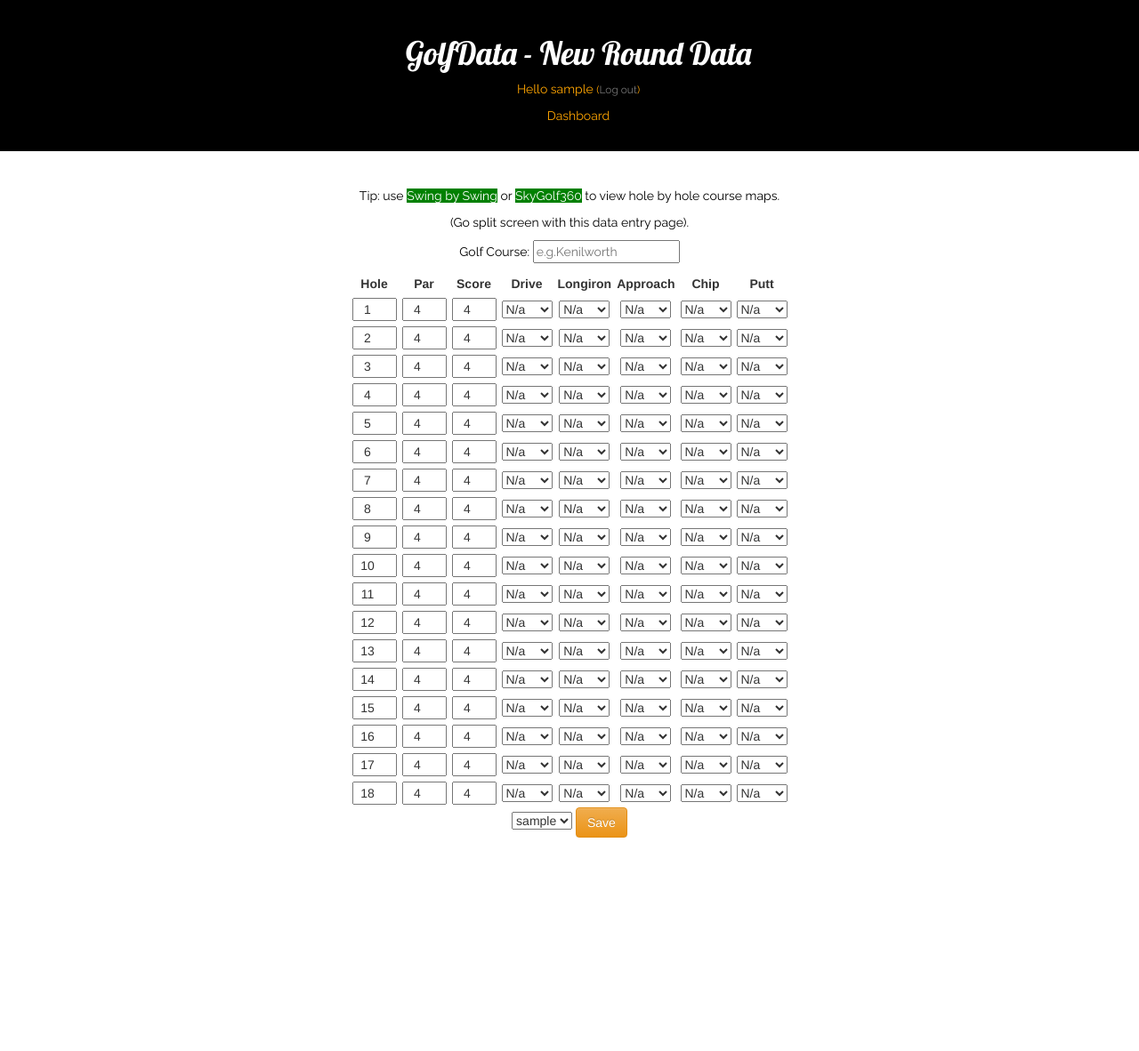
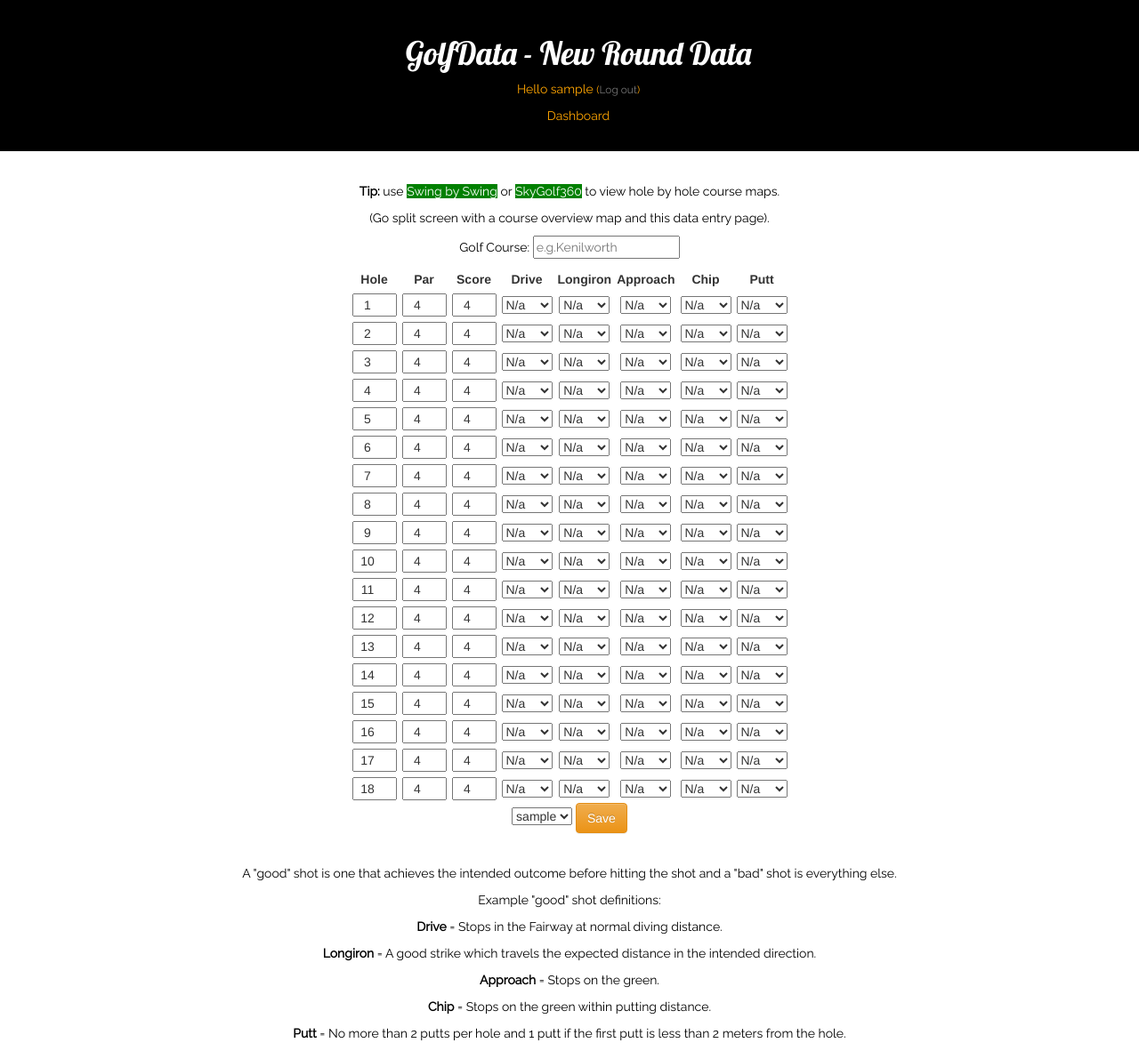
Before and after one commit to armgolf/golfdata, a Django app: page /golfscore/ in a window 1280 px wide. Shown: the whole page at 89% size. Before the commit the page ends 942 px from the top, so only its background shows below. Run offline with Django 3.2, Linux system fonts and the light colour scheme; the visitor is signed in with stand-in values (Sample User, id 1); data comes from the database, SQL or seed files in the repository; parts of the project's set-up code (start-up, migrations or seed data) failed here and were passed over; some libraries are stand-ins or nearby versions.

Commit message:
Gird format & text for data entry.

```diff
--- a/golfapp/static/css/golfapp.css
+++ b/golfapp/static/css/golfapp.css
@@ -53,7 +53,7 @@ table, tr, td, th {
 }
 
 .linkpadding {
-  padding: 20px 20px 20px 20px;
+  padding: 15px 20px 20px 20px;
 }
 
 .Rounddata, .Rounddata th, .Rounddata td {
--- a/golfapp/templates/golfscores/display.html
+++ b/golfapp/templates/golfscores/display.html
@@ -20,9 +20,11 @@
   <div class="col-xs-12" style="height:15px;"></div>
     <h1 class="subtitle">My Latest Scores:</h1>
 
-  <div class="displaylist">
+  <div class="container">
+    <div class="row">
         {% for golfscores in golfscores %}
           {% if golfscores.author == user %}
+              <div class="col-md-4">
                 <h1><a class="posttitle", href="{% url 'golfscore_detail' pk=golfscores.pk %}">{{ golfscores.course }}</a></h1>
                   {% partotals golfscores.par1 golfscores.par2 golfscores.par3 golfscores.par4 golfscores.par5 golfscores.par6 golfscores.par7 golfscores.par8 golfscores.par9 golfscores.par10 golfscores.par11 golfscores.par12 golfscores.par13 golfscores.par14 golfscores.par15 golfscores.par16 golfscores.par17 golfscores.par18 golfscores.score1 golfscores.score2 golfscores.score3 golfscores.score4 golfscores.score5 golfscores.score6 golfscores.score7 golfscores.score8 golfscores.score9 golfscores.score10 golfscores.score11 golfscores.score12 golfscores.score13 golfscores.score14 golfscores.score15 golfscores.score16 golfscores.score17 golfscores.score18 as partotalscores %}
                     <p class="para">{{ partotalscores.6}} over par!!</p>
@@ -69,7 +71,9 @@
                   </table>
                 <div class="col-xs-12" style="height:5px;"></div>
                 <p class="para">{{ golfscores.published_date }}</p>
+            </div>
         {% endif %}
       {% endfor %}
     </div>
+  </div>
 {% endblock %}
--- a/golfapp/templates/golfscores/drivingtips.html
+++ b/golfapp/templates/golfscores/drivingtips.html
@@ -12,6 +12,8 @@
       <a href="{% url 'register' %}" class="newround">Register <span class="glyphicon glyphicon-plus"></span></a>
     {% endif %}
   </div>
-
+<div class="col-xs-12" style="height:15px;"></div>
+<iframe width="1280" height="720" src="https://www.youtube.com/embed/CNUbfyacR24?rel=0" frameborder="0" allowfullscreen></iframe>
+<div class="col-xs-12" style="height:15px;"></div>
 
   {% endblock %}
--- a/golfapp/templates/golfscores/golfscore_entry.html
+++ b/golfapp/templates/golfscores/golfscore_entry.html
@@ -14,8 +14,8 @@
     </div>
     <div class="linkpadding">
     </div>
-    <p class="para">Tip: use <a class="para_link" href="http://www.swingbyswing.com/courses" target="_blank">Swing by Swing</a> or <a class="para_link" href="http://clubsg.skygolf.com/courses/coursesSearch.php" target="_blank">SkyGolf360</a> to view hole by hole course maps.</p>
-    <p class="para">(Go split screen with this data entry page).</p>
+    <p class="para"><strong>Tip:</strong> use <a class="para_link" href="http://www.swingbyswing.com/courses" target="_blank">Swing by Swing</a> or <a class="para_link" href="http://clubsg.skygolf.com/courses/coursesSearch.php" target="_blank">SkyGolf360</a> to view hole by hole course maps.</p>
+    <p class="para">(Go split screen with a course overview map and this data entry page).</p>
     <form method="POST" autocomplete="off">{% csrf_token %}
         <p class="para">Golf Course:
           <input placeholder="e.g.Kenilworth" size="20" for={{ form.course }}
@@ -217,4 +217,15 @@
         {{ form.author }}
       <button type="submit" class="btn btn-warning">Save</button>
     </form>
+    <div class="linkpadding">
+    </div>
+    <div>
+      <p class="para">A "good" shot is one that achieves the intended outcome before hitting the shot and a "bad" shot is everything else.</p>
+      <p class="para">Example "good" shot definitions:</p>
+      <p class="para"><strong>Drive</strong> = Stops in the Fairway at normal diving distance.</p>
+      <p class="para"><strong>Longiron</strong> = A good strike which travels the expected distance in the intended direction.</p>
+      <p class="para"><strong>Approach</strong> = Stops on the green.</p>
+      <p class="para"><strong>Chip</strong> = Stops on the green within putting distance.</p>
+      <p class="para"><strong>Putt</strong> = No more than 2 putts per hole and 1 putt if the first putt is less than 2 meters from the hole.</p>
+    </div>
 {% endblock %}
```
Also changed, not shown: golfapp/templates/golfscores/homepage.html (+6 -2 lines). Lines whose indentation alone changed are shown as unchanged.
